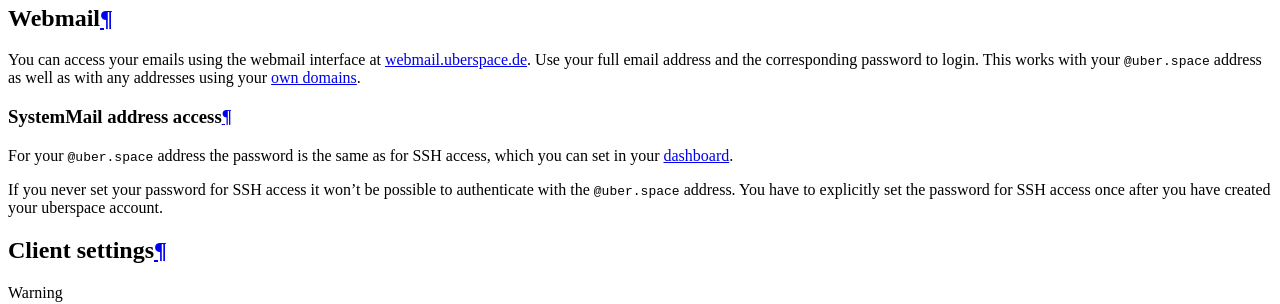
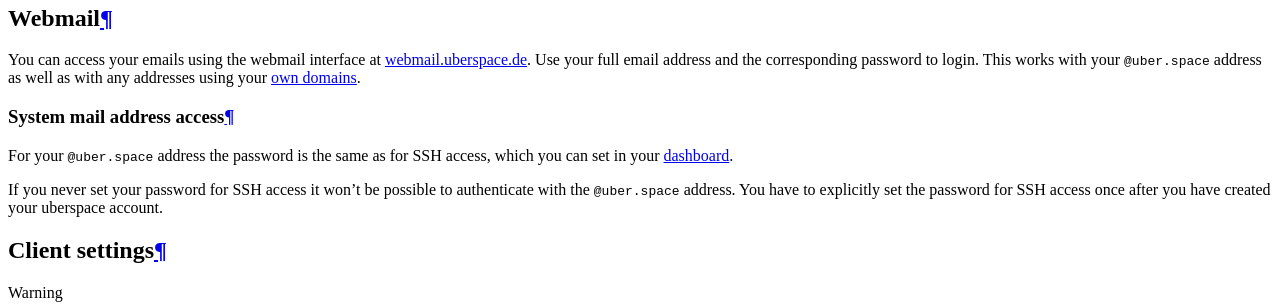
Before and after one commit to Uberspace/manual, a Sphinx documentation site: the page built from source/mail-access.rst, in a window 1280 px wide and 900 px high, scrolled down 1801 px. Shown: the part 154-458 px from the top of the window. Built offline with Sphinx 7.4.7 and the Read the Docs theme 2.0.0, drawn with Linux system fonts in a browser that asks for light colours.

Commit message:
Update mail-access.rst

```diff
--- a/source/mail-access.rst
+++ b/source/mail-access.rst
@@ -10,7 +10,7 @@
 You can access your emails using the webmail interface at `webmail.uberspace.de
 <https://webmail.uberspace.de>`_. Use your full email address and the corresponding password to login. This works with your ``@uber.space`` address as well as with any addresses using your :ref:`own domains <mail-domains>`.
 
-SystemMail address access
+System mail address access
 -------------------------
 
 For your ``@uber.space`` address the password is the same as for SSH access, which you can set in your `dashboard <https://dashboard.uberspace.de/dashboard/authentication>`_.
```
